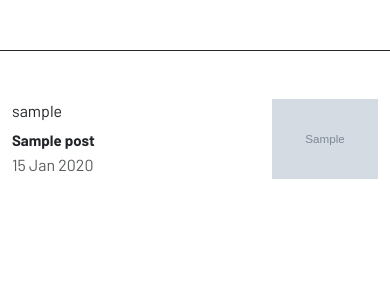
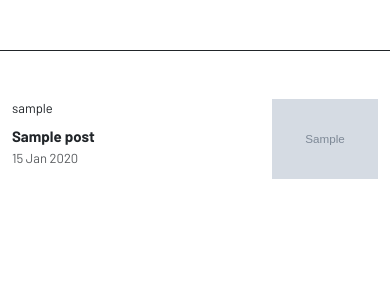
Before and after one commit to jmroczkowski99/django-djheatblog, a Django app: page / in a window 390 px wide. Shown: the part 340-640 px from the top of the page. Run offline with Django 4.2, Linux system fonts and the light colour scheme; tables that the repository leaves empty hold one stand-in row (values such as "Sample post"); grey boxes marked "Sample" are stand-in pictures.

Commit message:
feat: scale author and date for smaller displays

```diff
--- a/djheatblog/djheatblog/static/css/main.css
+++ b/djheatblog/djheatblog/static/css/main.css
@@ -27,4 +27,8 @@ body {
         font-size: 0.9375rem;
         letter-spacing: -0.0px;
     }
+    .infscroll-author,
+    .infscroll-date {
+        font-size: 0.8125rem;
+    }
 }
--- a/djheatblog/djheatblog/templates/blog/index.html
+++ b/djheatblog/djheatblog/templates/blog/index.html
@@ -18,10 +18,10 @@ heatblog
                         <div class="row">
                             <div class="col-8">
                                 <div class="card-body p-0">
-                                    <div class="pb-2 text-body">{{post.author}}</div>
+                                    <div class="pb-2 text-body infscroll-author">{{post.author}}</div>
                                     <h1 class="mb-1 text-body fw-bold">{{post.title|truncatechars:80}}</h1>
                                     <h2 class="text-muted fs-6 d-none d-sm-block">{{post.subtitle}}</h2>
-                                    <div class="text-muted">{{post.updated_at|date:"d M Y"}}</div>
+                                    <div class="text-muted infscroll-date">{{post.updated_at|date:"d M Y"}}</div>
                                 </div>
                             </div>
                             <div class="col-4">
```
